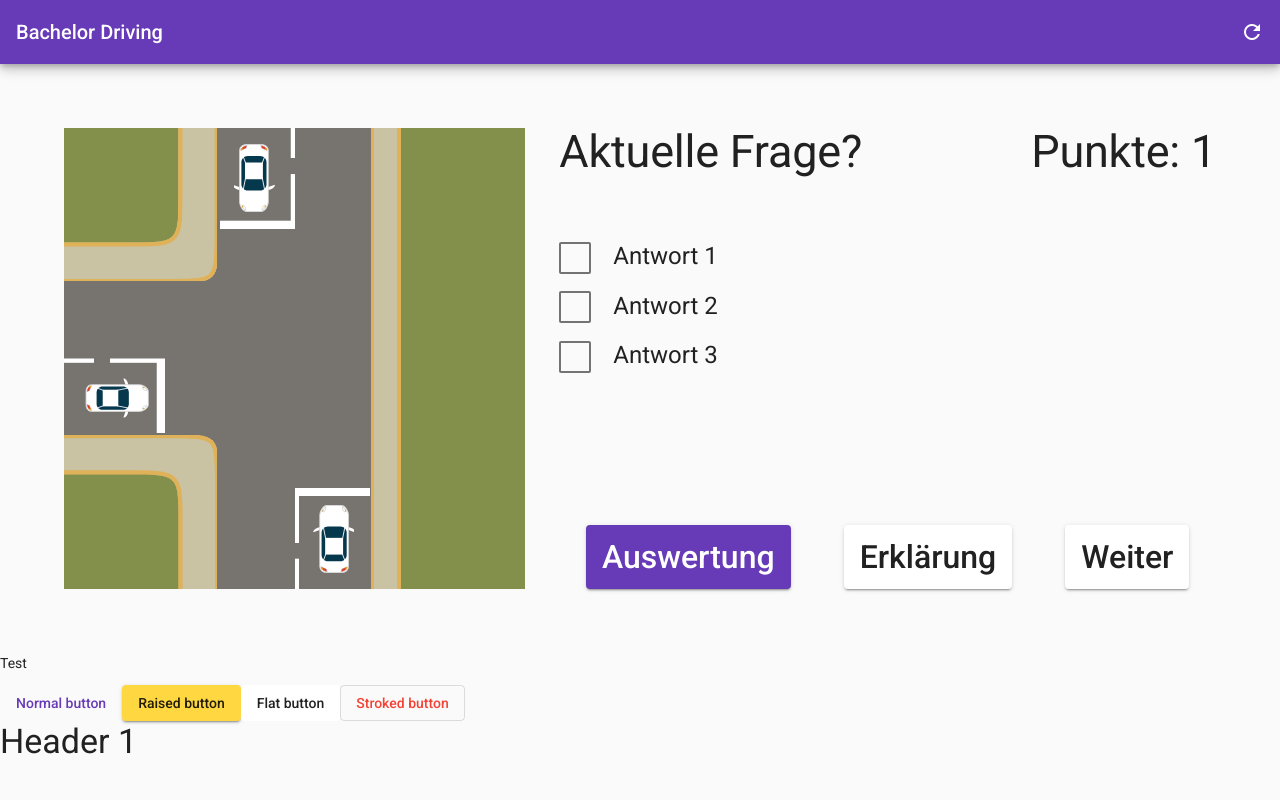
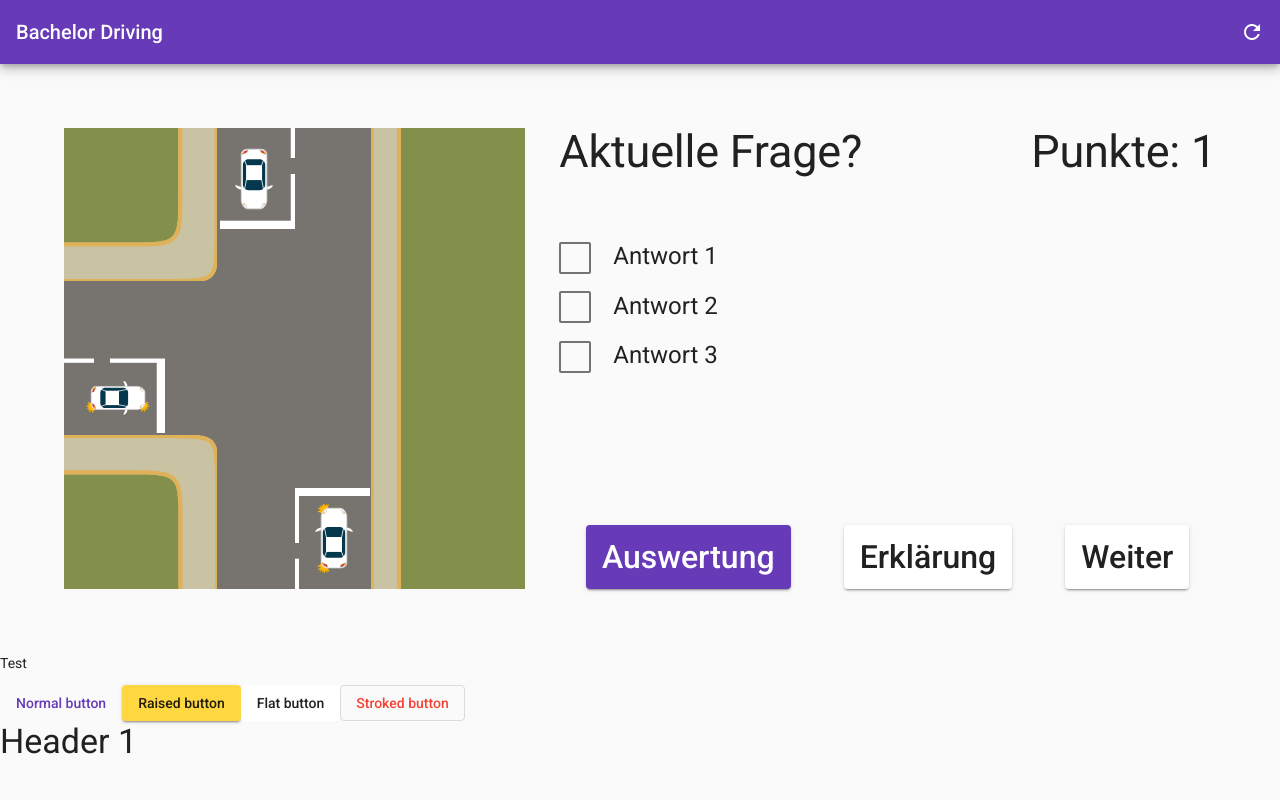
Before and after one commit to Panossa/bachelor-driving, an Angular app: page / in a window 1280 px wide. Shown: the top 800 px of the page. Built offline with nearby package versions, Linux system fonts and the light colour scheme; no server answers.

Commit message:
Add TurnSignals visually
- Refactor GridPosition to be able to use modulo
- Refactor mapping of GridPositions to TurnSignals for better readability
- Add better implementation of modulo that works with negative values
- Fix issue with Right of Way not working for certain situations

```diff
--- a/src/app/components/question-media/question-media.component.html
+++ b/src/app/components/question-media/question-media.component.html
@@ -10,12 +10,12 @@
 				<!--	Car placeholder 1	-->
 				<div [class.vertical-subject]="isOnGridPositions(subjectData[i], [GridPosition.TOP, GridPosition.BOTTOM])"
 						 [class.horizontal-subject]="isOnGridPositions(subjectData[i], [GridPosition.LEFT, GridPosition.RIGHT])">
-					<subject-car *ngIf="subjectData[i].trafficSubject1 != null" [gridPosition]="subjectData[i].trafficSubject1?.gridPosition"></subject-car>
+					<subject-car *ngIf="subjectData[i].trafficSubject1 != null" [gridPosition]="subjectData[i].trafficSubject1?.gridPosition" [turnSignal]="subjectData[i].trafficSubject1.turnSignal"></subject-car>
 				</div>
 				<!--	Car placeholder 2	-->
 				<div [class.vertical-subject]="isOnGridPositions(subjectData[i], [GridPosition.TOP, GridPosition.BOTTOM])"
 						 [class.horizontal-subject]="isOnGridPositions(subjectData[i], [GridPosition.LEFT, GridPosition.RIGHT])">
-					<subject-car *ngIf="subjectData[i].trafficSubject2 != null" [gridPosition]="subjectData[i].trafficSubject2?.gridPosition"></subject-car>
+					<subject-car *ngIf="subjectData[i].trafficSubject2 != null" [gridPosition]="subjectData[i].trafficSubject2?.gridPosition" [turnSignal]="subjectData[i].trafficSubject2.turnSignal"></subject-car>
 				</div>
 			</div>
 		</div>
--- a/src/app/components/subjects/car/car.component.html
+++ b/src/app/components/subjects/car/car.component.html
@@ -1,8 +1,26 @@
-<svg width="100%" height="100%" viewBox="0 0 31 50" xmlns="http://www.w3.org/2000/svg"
+<svg width="100%" height="100%" viewBox="0 0 31 58" xmlns="http://www.w3.org/2000/svg"
 		 style="fill-rule:evenodd;clip-rule:evenodd;stroke-linejoin:round;stroke-miterlimit:1.5;">
-	<g [ngStyle]="{'transform': 'rotate(' + rotation + 'deg) scale(' + scale + ')'}" style="transform-origin: 50%">
+	<g [ngStyle]="{'transform': 'rotate(' + rotation + 'deg) scale(' + scale + ') translateY(0.2rem)'}" style="transform-origin: 50%">
 		<g transform="matrix(0.528501,0,0,0.528501,-388.35,-488.279)">
-			<g>
+			<g id="turn-signals" style="transform: translateY(-0.5rem)">
+				<g id="back-left" *ngIf="shouldShowLeftTurn()" transform="matrix(1.64135,-0.289414,-0.289414,-1.64135,-597.236,2572.23)">
+					<path d="M955.082,777.5L951.082,775.5L954.582,775L951.082,772.5L954.582,773L952.582,770.5L955.582,772L954.582,769.5L956.582,771L956.582,768L958.582,771L959.582,768L959.582,771L961.582,769L960.582,773L955.082,777.5Z" style="fill:#ffb700;"/>
+					<path d="M955.082,777.5L951.082,775.5L954.582,775L951.082,772.5L954.582,773L952.582,770.5L955.582,772L954.582,769.5L956.582,771L956.582,768L958.582,771L959.582,768L959.582,771L961.582,769L960.582,773L955.082,777.5ZM955.042,777.142L960.312,772.829C960.312,772.829 961.023,769.987 961.023,769.987C961.023,769.987 959.796,771.214 959.796,771.214L959.279,771L959.279,769.866C959.279,769.866 958.869,771.096 958.869,771.096L958.33,771.168L956.884,769C956.884,769 956.884,771 956.884,771L956.4,771.242L955.264,770.39C955.264,770.39 955.863,771.888 955.863,771.888L955.446,772.271L953.679,771.387C953.679,771.387 954.818,772.811 954.818,772.811L954.539,773.3L952.268,772.975C952.268,772.975 954.757,774.754 954.757,774.754L954.624,775.3L952.084,775.663L955.042,777.142Z" style="fill:#ffb700;"/>
+				</g>
+				<g id="back-right" *ngIf="shouldShowRightTurn()" transform="matrix(-1.64135,-0.289414,0.289414,-1.64135,2128.48,2572.23)">
+					<path d="M955.082,777.5L951.082,775.5L954.582,775L951.082,772.5L954.582,773L952.582,770.5L955.582,772L954.582,769.5L956.582,771L956.582,768L958.582,771L959.582,768L959.582,771L961.582,769L960.582,773L955.082,777.5Z" style="fill:#ffb700;"/>
+					<path d="M955.082,777.5L951.082,775.5L954.582,775L951.082,772.5L954.582,773L952.582,770.5L955.582,772L954.582,769.5L956.582,771L956.582,768L958.582,771L959.582,768L959.582,771L961.582,769L960.582,773L955.082,777.5ZM955.042,777.142L952.084,775.663C952.084,775.663 954.624,775.3 954.624,775.3L954.757,774.754L952.268,772.975C952.268,772.975 954.539,773.3 954.539,773.3L954.818,772.811L953.679,771.387C953.679,771.387 955.446,772.271 955.446,772.271L955.863,771.888L955.264,770.39C955.264,770.39 956.4,771.242 956.4,771.242L956.884,771L956.884,769C956.884,769 958.33,771.168 958.33,771.168L958.869,771.096L959.279,769.866C959.279,769.866 959.279,771 959.279,771L959.796,771.214L961.023,769.987C961.023,769.987 960.312,772.829 960.312,772.829L955.042,777.142Z" style="fill:#ffb700;"/>
+				</g>
+				<g id="front-left" *ngIf="shouldShowLeftTurn()" transform="matrix(1.66667,0,4.62593e-17,1.66667,-845.303,-355.474)">
+					<path d="M955.082,777.5L951.082,775.5L954.582,775L951.082,772.5L954.582,773L952.582,770.5L955.582,772L954.582,769.5L956.582,771L956.582,768L958.582,771L959.582,768L959.582,771L961.582,769L960.582,773L955.082,777.5Z" style="fill:#ffb700;"/>
+					<path d="M955.082,777.5L951.082,775.5L954.582,775L951.082,772.5L954.582,773L952.582,770.5L955.582,772L954.582,769.5L956.582,771L956.582,768L958.582,771L959.582,768L959.582,771L961.582,769L960.582,773L955.082,777.5ZM955.042,777.142L952.084,775.663C952.084,775.663 954.624,775.3 954.624,775.3L954.757,774.754L952.268,772.975C952.268,772.975 954.539,773.3 954.539,773.3L954.818,772.811L953.679,771.387C953.679,771.387 955.446,772.271 955.446,772.271L955.863,771.888L955.264,770.39C955.264,770.39 956.4,771.242 956.4,771.242L956.884,771L956.884,769C956.884,769 958.33,771.168 958.33,771.168L958.869,771.096L959.279,769.866C959.279,769.866 959.279,771 959.279,771L959.796,771.214L961.023,769.987C961.023,769.987 960.312,772.829 960.312,772.829L955.042,777.142Z" style="fill:#ffb700;"/>
+				</g>
+				<g id="front-right" *ngIf="shouldShowRightTurn()" transform="matrix(-1.66667,0,9.25186e-17,1.66667,2375.39,-355.474)">
+					<path d="M955.082,777.5L951.082,775.5L954.582,775L951.082,772.5L954.582,773L952.582,770.5L955.582,772L954.582,769.5L956.582,771L956.582,768L958.582,771L959.582,768L959.582,771L961.582,769L960.582,773L955.082,777.5Z" style="fill:#ffb700;"/>
+					<path d="M955.082,777.5L951.082,775.5L954.582,775L951.082,772.5L954.582,773L952.582,770.5L955.582,772L954.582,769.5L956.582,771L956.582,768L958.582,771L959.582,768L959.582,771L961.582,769L960.582,773L955.082,777.5ZM955.042,777.142L960.312,772.829C960.312,772.829 961.023,769.987 961.023,769.987C961.023,769.987 959.796,771.214 959.796,771.214L959.279,771L959.279,769.866C959.279,769.866 958.869,771.096 958.869,771.096L958.33,771.168L956.884,769C956.884,769 956.884,771 956.884,771L956.4,771.242L955.264,770.39C955.264,770.39 955.863,771.888 955.863,771.888L955.446,772.271L953.679,771.387C953.679,771.387 954.818,772.811 954.818,772.811L954.539,773.3L952.268,772.975C952.268,772.975 954.757,774.754 954.757,774.754L954.624,775.3L952.084,775.663L955.042,777.142Z" style="fill:#ffb700;"/>
+				</g>
+			</g>
+			<g id="car">
 				<g transform="matrix(0.99808,-0.343559,0.271231,0.787958,-409.789,688.371)">
 					<path
 						d="M957.582,758C957.582,755.239 954.224,753 950.082,753C945.939,753 942.582,755.239 942.582,758L957.582,758Z"
--- a/src/app/components/subjects/car/car.component.ts
+++ b/src/app/components/subjects/car/car.component.ts
@@ -1,6 +1,7 @@
 import {Component, Input, OnInit} from '@angular/core';
 import {GridPosition} from '../../../models/enums/grid-position.enum';
 import {HSLColor} from '../../../models/hsl-color';
+import {TurnSignal} from '../../../models/enums/turn-signal.enum';
 
 @Component({
 	selector: 'subject-car',
@@ -11,6 +12,8 @@ export class CarComponent implements OnInit {
 
 	@Input()
 	gridPosition: GridPosition;
+	@Input()
+	turnSignal: TurnSignal = TurnSignal.NONE;
 	@Input()
 	baseColor: HSLColor = HSLColor.of(0, 0, 100);
 
@@ -39,4 +42,12 @@ export class CarComponent implements OnInit {
 		}
 	}
 
+	shouldShowRightTurn(): boolean {
+		return this.turnSignal === TurnSignal.RIGHT || this.turnSignal === TurnSignal.BOTH;
+	}
+
+	shouldShowLeftTurn(): boolean {
+		return this.turnSignal === TurnSignal.LEFT || this.turnSignal === TurnSignal.BOTH;
+	}
+
 }
--- a/src/app/models/enums/grid-position.enum.ts
+++ b/src/app/models/enums/grid-position.enum.ts
@@ -1,5 +1,7 @@
 export enum GridPosition {
-							TOP,
-	LEFT, 	CENTER, RIGHT, // center is not yet used because of arbitrary rotation of the subject
-							BOTTOM
+	RIGHT,
+	TOP,
+	LEFT,
+	BOTTOM,
+	CENTER // center is not yet used because of arbitrary rotation of the subject
 }
--- a/src/app/models/enums/turn-signal.enum.ts
+++ b/src/app/models/enums/turn-signal.enum.ts
@@ -1,4 +1,5 @@
 import {GridPosition} from './grid-position.enum';
+import {betterMod} from '../../utils/number-utils';
 
 export enum TurnSignal {
 	NONE,
@@ -8,28 +9,16 @@ export enum TurnSignal {
 }
 
 export function mapGridPositionsToTurnSignal(gridPositionOrigin: GridPosition, gridPositionTarget: GridPosition): TurnSignal {
-	console.log(`Mapping grid positions ${gridPositionOrigin} and ${gridPositionTarget} to turn signal`);
-	if ((gridPositionOrigin === GridPosition.BOTTOM && gridPositionTarget === GridPosition.RIGHT)
-		|| (gridPositionOrigin === GridPosition.RIGHT && gridPositionTarget === GridPosition.TOP)
-		|| (gridPositionOrigin === GridPosition.TOP && gridPositionTarget === GridPosition.LEFT
-		|| (gridPositionOrigin === GridPosition.LEFT && gridPositionTarget === GridPosition.BOTTOM))
-	) {
-		return TurnSignal.RIGHT;
-	}
-
-	if ((gridPositionOrigin === GridPosition.BOTTOM && gridPositionTarget === GridPosition.TOP)
-		|| (gridPositionOrigin === GridPosition.TOP && gridPositionTarget === GridPosition.BOTTOM
-		|| (gridPositionOrigin === GridPosition.RIGHT && gridPositionTarget === GridPosition.LEFT)
-			|| (gridPositionOrigin === GridPosition.LEFT && gridPositionTarget === GridPosition.RIGHT))
-	) {
+	if (gridPositionOrigin === GridPosition.CENTER || gridPositionTarget === GridPosition.CENTER) {
+		console.error("Tried mapping unsupported gridPosition to TurnSignal!");
 		return TurnSignal.NONE;
 	}
 
-	if ((gridPositionOrigin === GridPosition.BOTTOM && gridPositionTarget === GridPosition.LEFT)
-		|| (gridPositionOrigin === GridPosition.RIGHT && gridPositionTarget === GridPosition.BOTTOM)
-		|| (gridPositionOrigin === GridPosition.TOP && gridPositionTarget === GridPosition.RIGHT
-			|| (gridPositionOrigin === GridPosition.LEFT && gridPositionTarget === GridPosition.TOP))
-	) {
+	if (gridPositionTarget == betterMod(gridPositionOrigin - 1, 4)) {
 		return TurnSignal.LEFT;
 	}
+	if (gridPositionTarget == betterMod(gridPositionOrigin + 1, 4)) {
+		return TurnSignal.RIGHT;
+	}
+	return TurnSignal.NONE;
 }
--- a/src/app/utils/number-utils.ts
+++ b/src/app/utils/number-utils.ts
@@ -6,3 +6,12 @@
 export function getRandomIntFromInterval(min, max) {
 	return Math.floor(Math.random() * (max - min + 1) + min)
 }
+
+/**
+ * Modulo operation supporting negative numbers. JS itself says -1%4=-1, but it's rarely useful this way.
+ * @param n left hand side of the modulo operation
+ * @param m right hand side of the modulo operation
+ */
+export function betterMod(n, m): number {
+	return ((n % m) + m) % m;
+}
```
Also changed, not shown: src/TODO.md (+2 -0 lines), src/app/services/right-of-way.service.ts (+12 -12 lines), src/app/utils/road-utils.ts (+13 -20 lines).
